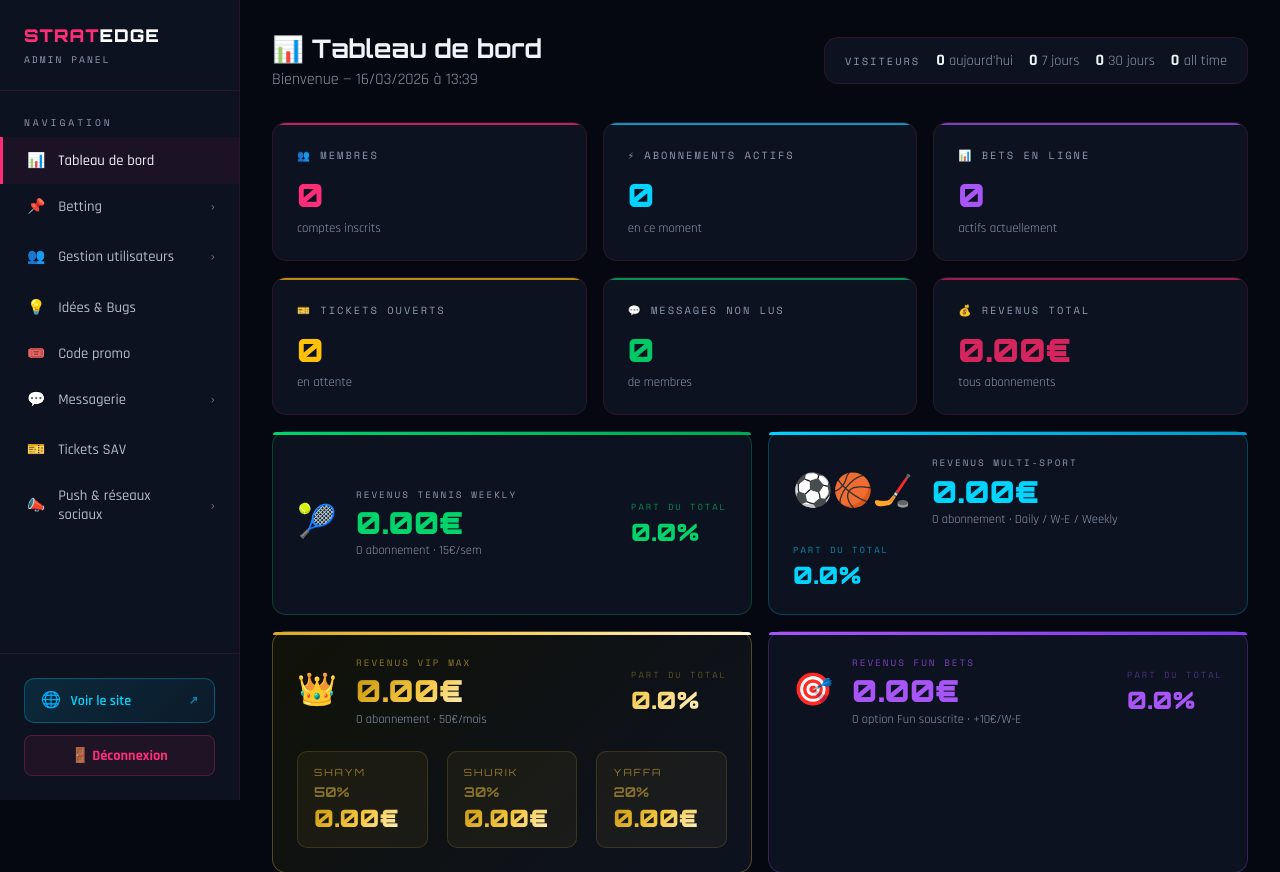
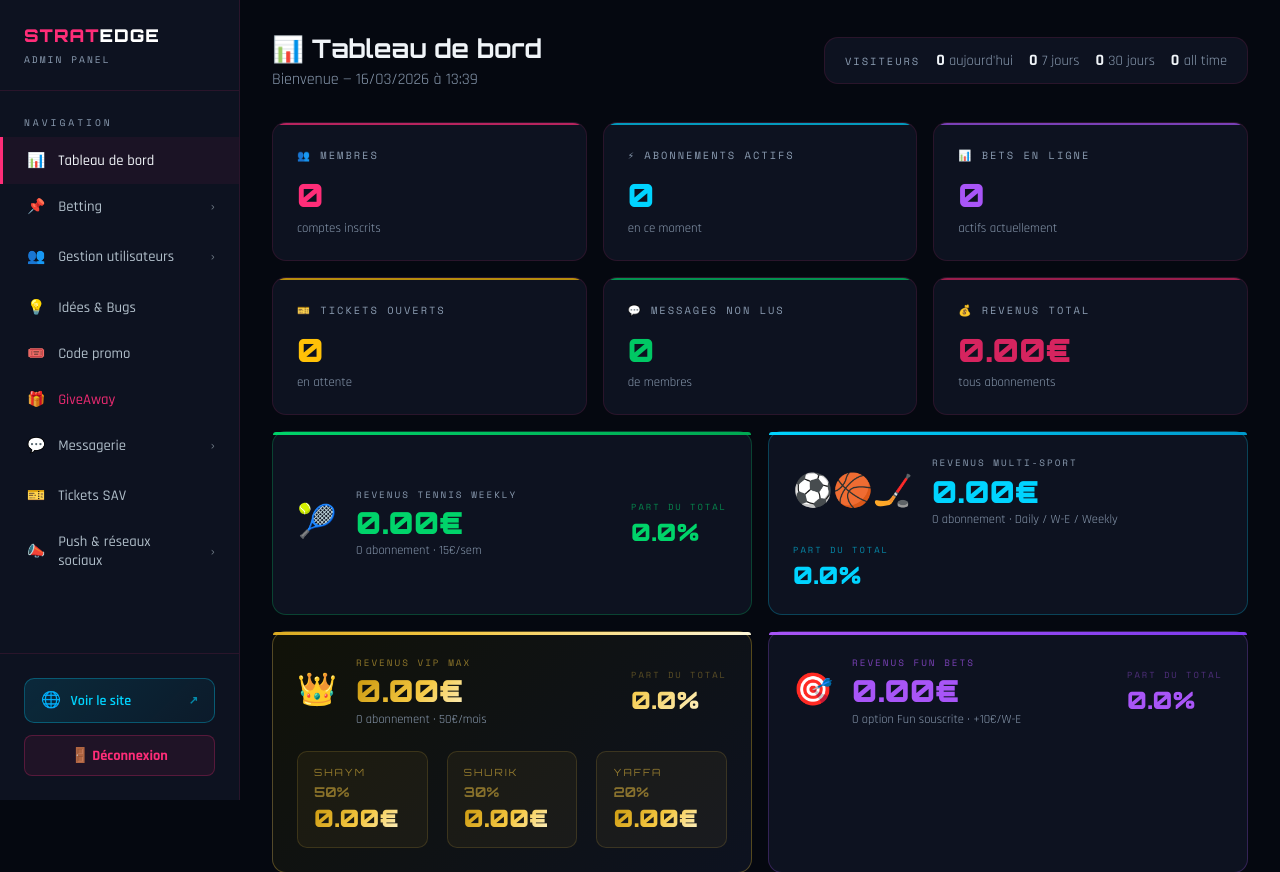
Before and after one commit to stratedgepronos-code/stratedge-site, a PHP site: page /admin/index.php in a window 1280 px wide. Shown: the top 872 px of the page. Run offline with PHP 8.4, Linux system fonts and the light colour scheme; the visitor is signed in with stand-in values (Sample User, id 1); data comes from the database, SQL or seed files in the repository; data that the repository does not hold is empty.

Commit message:
fix(admin): lien menu GiveAway dans la sidebar
Made-with: Cursor

```diff
--- a/public_html/admin/sidebar.php
+++ b/public_html/admin/sidebar.php
@@ -1,7 +1,7 @@
 <?php
 // ── Sidebar partagée — inclure en haut de chaque page admin ──
 // Usage : require_once __DIR__ . '/sidebar.php';
-// Avant d'inclure, définir : $pageActive = 'index' | 'poster-bet' | 'membres' | 'messages' | 'tickets' | 'historique'
+// Avant d'inclure, définir : $pageActive = 'index' | 'poster-bet' | 'giveaway' | 'membres' | 'messages' | 'tickets' | 'historique' | …
 
 // Toutes les requêtes en try/catch pour éviter crash si colonne/table manquante
 $nbTicketsOpen = 0; $nbMsgNonLus = 0; $nbBetsHistorique = 0; $nbChatNonLus = 0; $nbInboxNonLus = 0;
@@ -234,6 +234,10 @@ try { if (function_exists('isSuperAdmin') && isSuperAdmin()) $nbInboxNonLus = (i
       <span>🎟️</span> Code promo
     </a>
 
+    <a href="giveaway.php" <?= ($pageActive==='giveaway') ?'class="active"':'' ?> style="<?= ($pageActive==='giveaway') ? '' : 'color:rgba(255,45,120,0.92);' ?>">
+      <span>🎁</span> GiveAway
+    </a>
+
     <?php if (isSuperAdmin()): ?>
     <a href="vault.php" <?= ($pageActive==='vault') ?'class="active"':'' ?> style="color:rgba(245,200,66,0.9);">
       <span>🔐</span> Coffre-Fort
```
